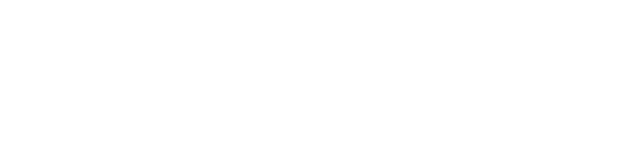
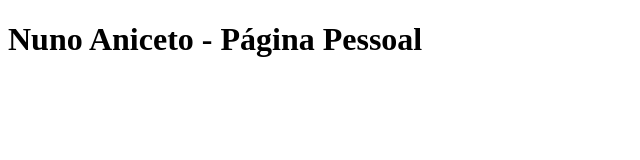
Before and after one commit to NunoAniceto/PaginaPessoal, a plain HTML site: page index.html in a window 1280 px wide. Shown: the whole page, without its empty margins (0-640 px from the left). Drawn offline with Linux system fonts and the light colour scheme.

Commit message:
adicionado titulo e Cabeçalho

```diff
--- a/index.html
+++ b/index.html
@@ -7,5 +7,8 @@
 </head>
 <body>
 
+    <h1>Nuno Aniceto - Página Pessoal</h1>
+
+
 </body>
 </html>
```
